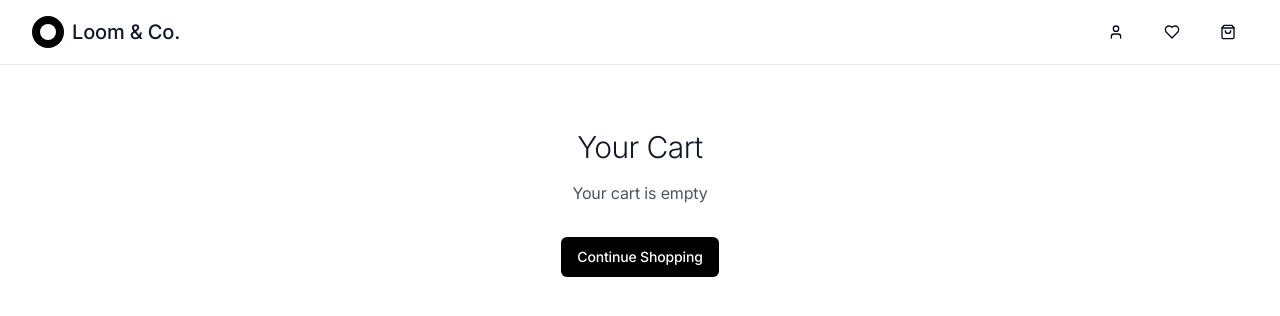
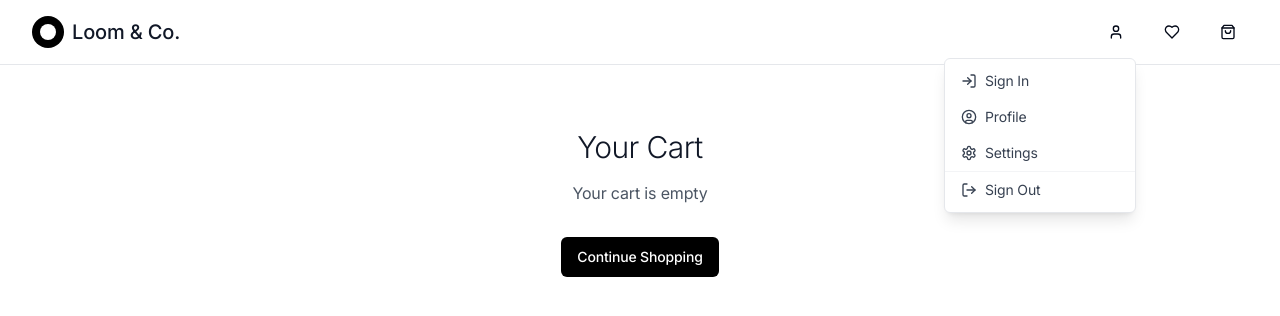
Before and after one commit to Suresh-28/cloth-store-core, a React (Vite) app: page /cart in a window 1280 px wide. Both pictures are taken after a click on the button 1116 px from the left and 32 px from the top of the page. Shown: the top 316 px of the page. Built offline with nearby package versions, Linux system fonts and the light colour scheme.

Commit message:
Add button functionality
Implement button functionality in the header.

```diff
--- a/src/components/Header.tsx
+++ b/src/components/Header.tsx
@@ -1,16 +1,40 @@
 
 import { useState } from 'react';
 import { Link, useNavigate } from 'react-router-dom';
-import { Menu, User, Heart, ShoppingBag, X } from 'lucide-react';
+import { Menu, User, Heart, ShoppingBag, X, LogIn, UserCircle, Settings, LogOut } from 'lucide-react';
 import { useCart } from '@/contexts/CartContext';
 import { useWishlist } from '@/contexts/WishlistContext';
 import { Button } from '@/components/ui/button';
 
 const Header = () => {
   const [isMenuOpen, setIsMenuOpen] = useState(false);
+  const [isUserMenuOpen, setIsUserMenuOpen] = useState(false);
   const { getTotalItems } = useCart();
   const { items: wishlistItems } = useWishlist();
   const navigate = useNavigate();
+
+  const handleUserAction = (action: string) => {
+    setIsUserMenuOpen(false);
+    // Handle different user actions
+    switch (action) {
+      case 'login':
+        console.log('Login clicked');
+        // Navigate to login page or open login modal
+        break;
+      case 'profile':
+        console.log('Profile clicked');
+        // Navigate to profile page
+        break;
+      case 'settings':
+        console.log('Settings clicked');
+        // Navigate to settings page
+        break;
+      case 'logout':
+        console.log('Logout clicked');
+        // Handle logout
+        break;
+    }
+  };
 
   return (
     <header className="bg-white border-b border-gray-200 sticky top-0 z-50">
@@ -40,9 +64,53 @@ const Header = () => {
 
           {/* Right side icons */}
           <div className="flex items-center space-x-4">
-            <Button variant="ghost" size="sm">
-              <User size={20} />
-            </Button>
+            <div className="relative">
+              <Button
+                variant="ghost"
+                size="sm"
+                onClick={() => setIsUserMenuOpen(!isUserMenuOpen)}
+              >
+                <User size={20} />
+              </Button>
+
+              {/* User Dropdown Menu */}
+              {isUserMenuOpen && (
+                <div className="absolute right-0 mt-2 w-48 bg-white border border-gray-200 rounded-md shadow-lg z-50">
+                  <div className="py-1">
+                    <button
+                      onClick={() => handleUserAction('login')}
+                      className="flex items-center px-4 py-2 text-sm text-gray-700 hover:bg-gray-100 w-full text-left"
+                    >
+                      <LogIn size={16} className="mr-2" />
+                      Sign In
+                    </button>
+                    <button
+                      onClick={() => handleUserAction('profile')}
+                      className="flex items-center px-4 py-2 text-sm text-gray-700 hover:bg-gray-100 w-full text-left"
+                    >
+                      <UserCircle size={16} className="mr-2" />
+                      Profile
+                    </button>
+                    <button
+                      onClick={() => handleUserAction('settings')}
+                      className="flex items-center px-4 py-2 text-sm text-gray-700 hover:bg-gray-100 w-full text-left"
+                    >
+                      <Settings size={16} className="mr-2" />
+                      Settings
+                    </button>
+                    <div className="border-t border-gray-100"></div>
+                    <button
+                      onClick={() => handleUserAction('logout')}
+                      className="flex items-center px-4 py-2 text-sm text-gray-700 hover:bg-gray-100 w-full text-left"
+                    >
+                      <LogOut size={16} className="mr-2" />
+                      Sign Out
+                    </button>
+                  </div>
+                </div>
+              )}
+            </div>
+
             <Link to="/wishlist">
               <Button variant="ghost" size="sm" className="relative">
                 <Heart size={20} />
@@ -74,6 +142,14 @@ const Header = () => {
           </div>
         )}
       </div>
+
+      {/* Overlay to close user menu when clicking outside */}
+      {isUserMenuOpen && (
+        <div
+          className="fixed inset-0 z-40"
+          onClick={() => setIsUserMenuOpen(false)}
+        ></div>
+      )}
     </header>
   );
 };
```
